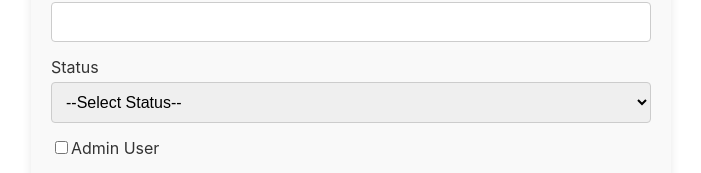
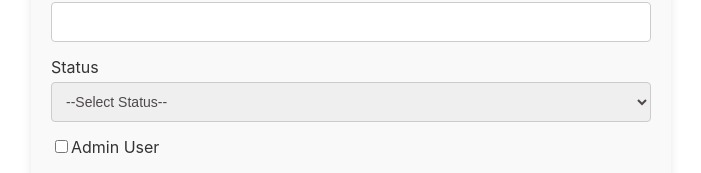
Before and after one commit to Anushaca1995/user-management-app, a React (Create React App) app: page /add-user in a window 1280 px wide. Shown: the part 272-445 px from the top of the page, without its empty margins (289-990 px from the left). Built offline with nearby package versions, Linux system fonts and the light colour scheme; no server answers.

Commit message:
status style added

```diff
--- a/src/Pages/UserForm/styles.scss
+++ b/src/Pages/UserForm/styles.scss
@@ -35,7 +35,10 @@ select {
   box-sizing: border-box;
 }
 
-
+#Status{
+  color: rgb(79, 72, 72);
+  font-size: 14px;
+}
 .form-buttons {
   display: flex;
   justify-content: space-between;
```
